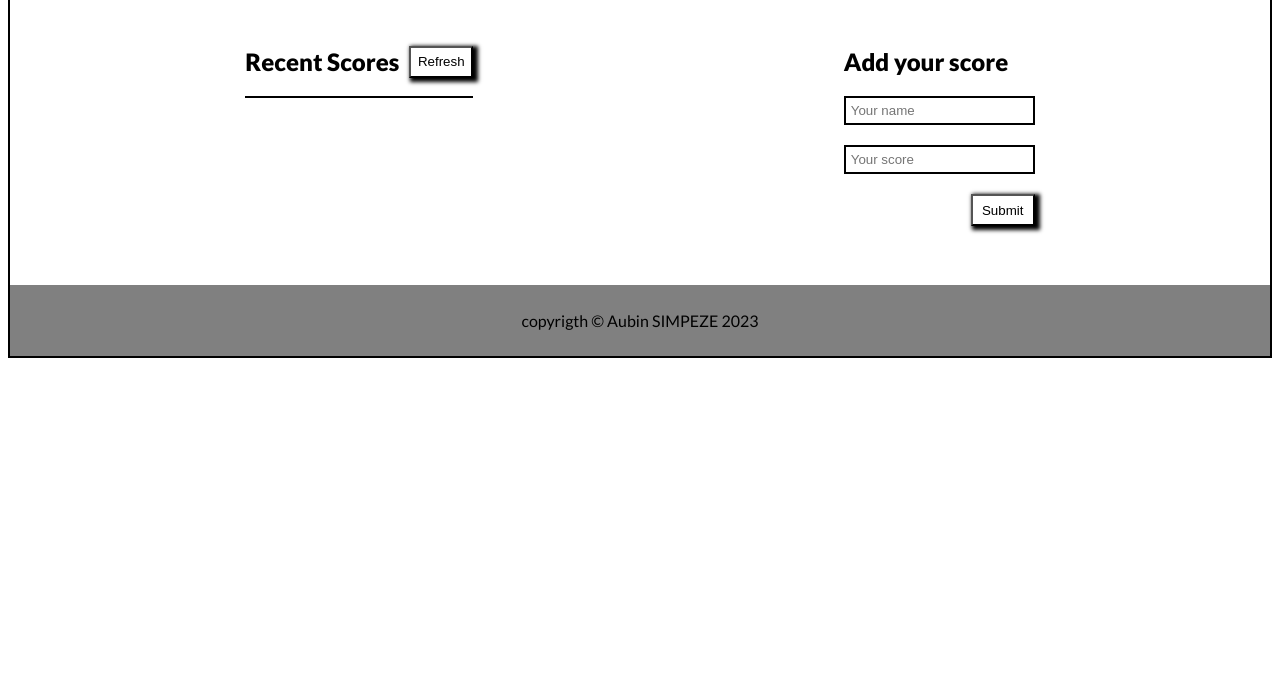
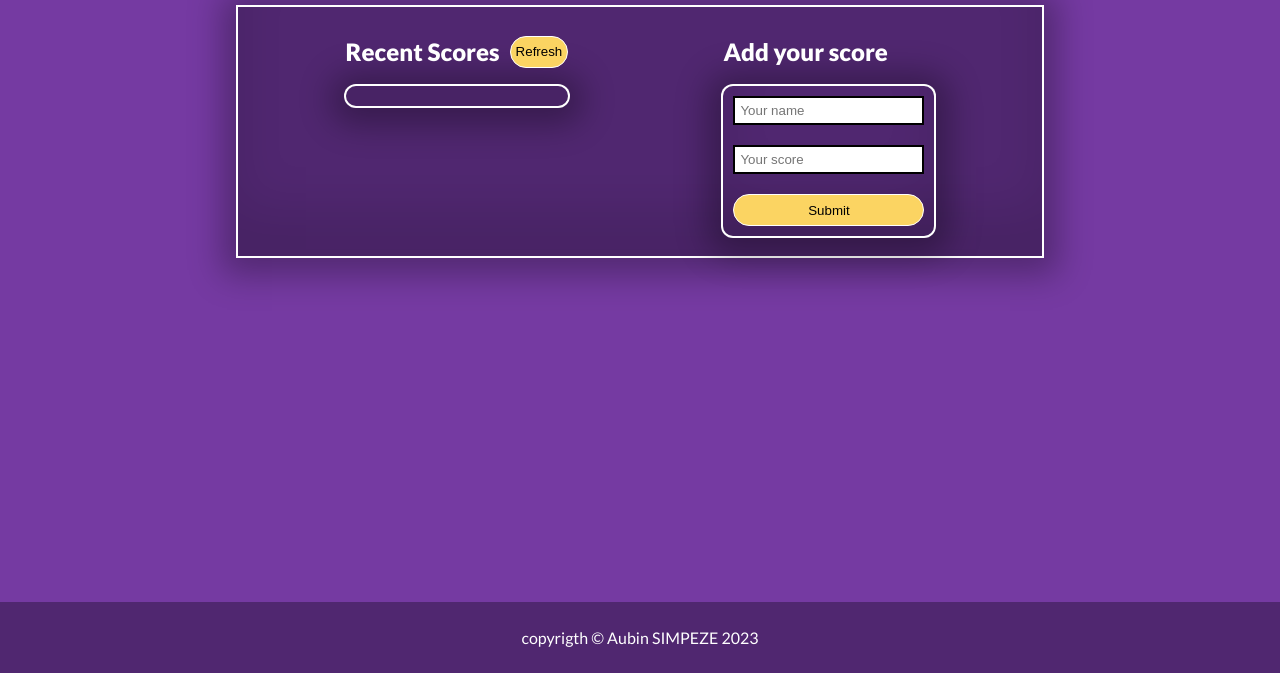
Before and after one commit to aubinleyoung/Leaderboard-App, a website built with webpack: page src/index.html in a window 1280 px wide. Shown: the part 127-800 px from the top of the page. Built offline with nearby package versions, Linux system fonts and the light colour scheme.

Commit message:
Add styles to the application

```diff
--- a/src/index.html
+++ b/src/index.html
@@ -34,9 +34,7 @@
         </div>
 
       </div>
-    </section><br>
-
-
+    </section>
    <footer class="footer">
     <p> copyrigth &copy Aubin SIMPEZE 2023</p>
    </footer>
--- a/src/index.js
+++ b/src/index.js
@@ -13,7 +13,7 @@ const refreshScores = async (gameId) => {
     result.forEach((score) => {
       const scoreItem = document.createElement('div');
       scoreItem.className = 'scores-list';
-      scoreItem.innerHTML = `${score.user}: ${score.score}`;
+      scoreItem.innerHTML = `${score.user} : ${score.score}`;
       scoresList.appendChild(scoreItem);
     });
   } catch (error) {
--- a/src/style.css
+++ b/src/style.css
@@ -1,20 +1,18 @@
 @import url("https://fonts.googleapis.com/css2?family=Josefin+Sans:wght@600&family=Lato:ital,wght@0,300;0,400;0,900;1,900&display=swap");
 
-* {
-  /* border: 1px solid black; */
-}
+* {}
 
 body {
-  border: 2px solid black;
   font-family: "Lato", sans-serif;
+  color: white;
+  padding: 0;
+  margin: 0;
+  background: #753aa2;
+  padding-bottom: 10vh;
 }
 
 #leaderboard-section {
   padding: 20px;
-}
-
-#scoresList {
-  background-color: red;
 }
 
 .leaderboard-title {
@@ -26,6 +24,10 @@ body {
   flex-direction: column;
   justify-content: space-around;
   padding: 10px 30px 20px 30px;
+  background: #502770;
+  box-shadow: inset 0 -3em 3em rgba(0, 0, 0, 0.1), 0 0 0 2px rgb(255, 255, 255),
+    0em 0.2em 2em 1em rgba(0, 0, 0, 0.3);
+
 }
 
 .score-title-button {
@@ -34,29 +36,49 @@ body {
   align-items: center;
 }
 
+/* .recent-scores-container{
+
+} */
 #srores-list-container {
-  border: 1px solid black;
+  display: flex;
+  flex-direction: column;
+  padding: 10px;
+  border-radius: 10px;
+  gap: 5px;
+  box-shadow: inset 0 -3em 3em rgba(0, 0, 0, 0.1), 0 0 0 2px rgb(255, 255, 255),
+    0em 0.2em 2em 1em rgba(0, 0, 0, 0.3);
 }
 
 .scores-list {
   padding: 5px;
+
 }
 
 .scores-list:nth-child(even) {
-  background-color: #dddd;
+  background-color: #753aa2;
+}
+
+.scores-list:nth-child(odd) {
+  background-color: #462063;
 }
 
 .refresh {
-  width: 4rem;
   height: 2rem;
-  background: white;
-  box-shadow: 3px 2px 4px 2px;
+  border-radius: 20px;
+  background-color: #fbd462;
+  border: 1px solid white;
+  padding: 5px;
+  cursor: pointer;
 }
 
 #form {
   display: flex;
   flex-direction: column;
   gap: 20px;
+  border-radius: 10px;
+  padding: 10px;
+  box-shadow: inset 0 -3em 3em rgba(0, 0, 0, 0.1), 0 0 0 2px rgb(255, 255, 255),
+    0em 0.2em 2em 1em rgba(0, 0, 0, 0.3);
 }
 
 input {
@@ -65,16 +87,17 @@ input {
 }
 
 .submit {
-  width: 4rem;
+
   height: 2rem;
-  background: white;
-  box-shadow: 3px 2px 4px 2px;
-  align-self: flex-end;
+  border-radius: 20px;
+  background-color: #fbd462;
+  border: 1px solid white;
+  cursor: pointer;
 }
 
 .footer {
-  background: gray;
-  position: static;
+  background: #502770;
+  position: fixed;
   bottom: 0;
   right: 0;
   left: 0;
@@ -88,5 +111,11 @@ input {
     flex-direction: row;
     justify-content: space-around;
     padding: 10px 30px 20px 30px;
+    width: 60%;
+    margin: auto;
+    margin-bottom: 50px;
+
+
   }
+
 }
```
Also changed, not shown: README.md, assets/images/allscreen.jpg (added).
